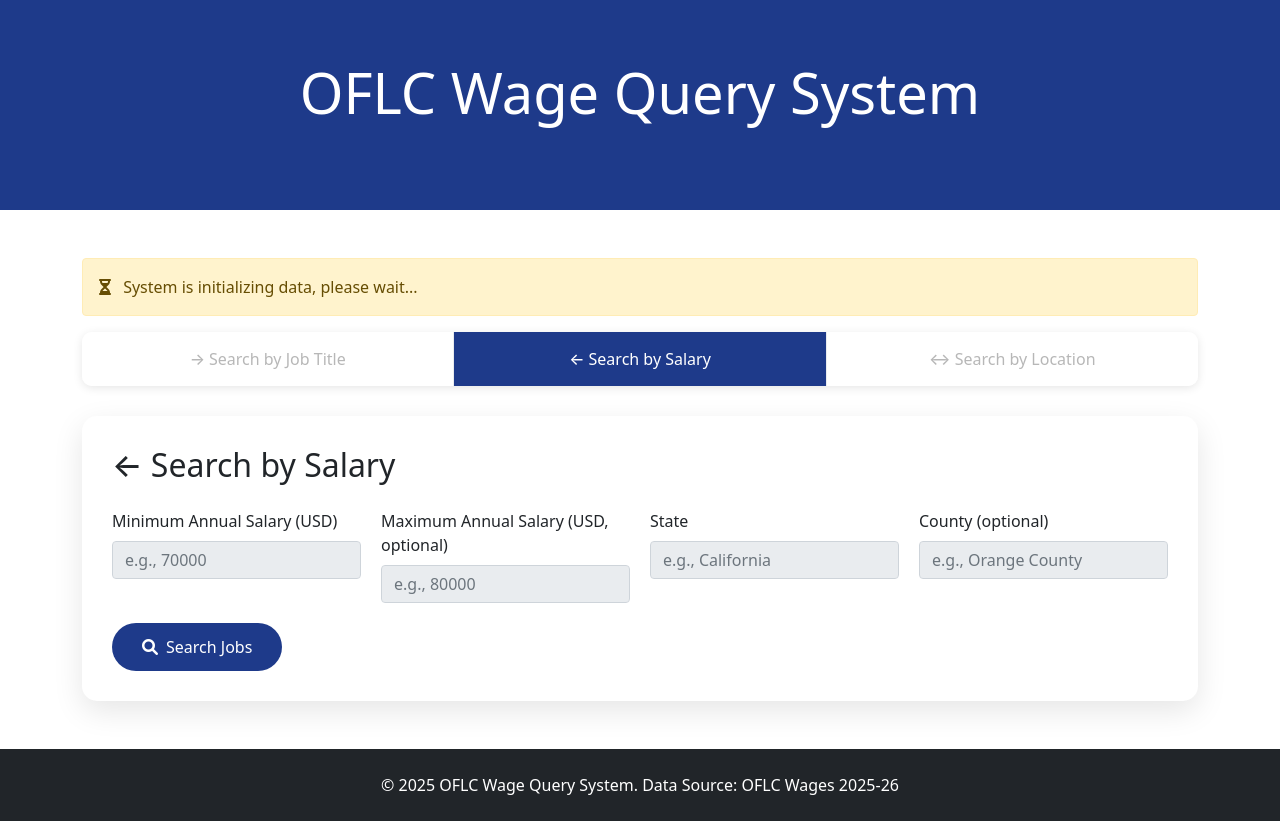
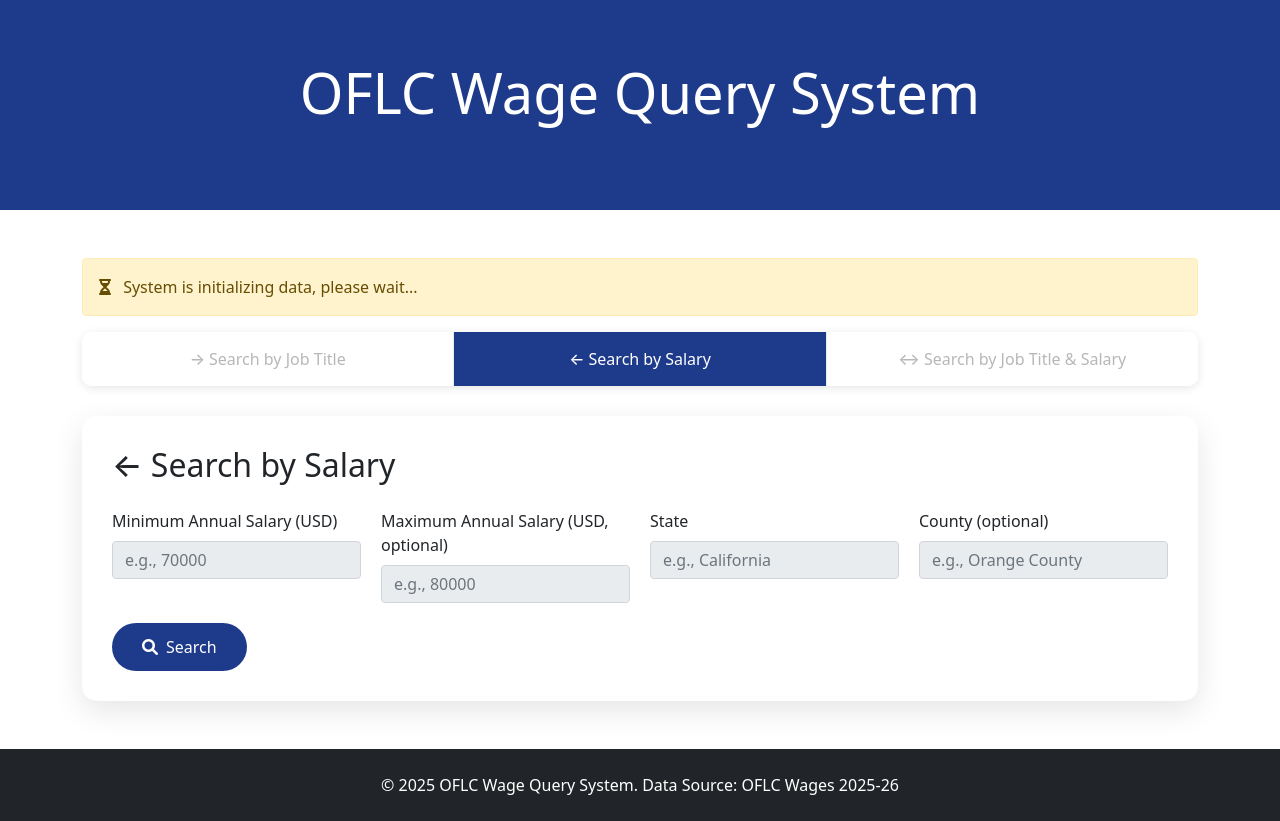
Before and after one commit to charlotteyipr/oflc-wage-query, a Flask app: page / in a window 1280 px wide. Shown: the part 57-878 px from the top of the page. Run offline with Flask 3, Linux system fonts and the light colour scheme; data that the repository does not hold is empty; parts of the project's set-up code (start-up, migrations or seed data) failed here and were passed over.

Commit message:
Update UI: change Search Jobs to Search; change Search by Location to Search by Job Title & Salary

```diff
--- a/Downloads/OFLC_Wages_2025-26_Updated/templates/index.html
+++ b/Downloads/OFLC_Wages_2025-26_Updated/templates/index.html
@@ -203,7 +203,7 @@
                 ← Search by Salary
             </button>
             <button class="tab-button" id="tab-location" onclick="switchTab('location')">
-                ↔ Search by Location
+                ↔ Search by Job Title & Salary
             </button>
         </div>
 
@@ -238,7 +238,7 @@
                     </div>
                 </div>
                 <button type="submit" class="search-button" id="btn-forward-search">
-                    <i class="fas fa-search"></i> Search Jobs
+                    <i class="fas fa-search"></i> Search
                 </button>
             </form>
             <div id="forwardLoading" class="loading text-center mt-3">
@@ -282,7 +282,7 @@
                     </div>
                 </div>
                 <button type="submit" class="search-button" id="btn-reverse-search">
-                    <i class="fas fa-search"></i> Search Jobs
+                    <i class="fas fa-search"></i> Search
                 </button>
             </form>
             <div id="reverseLoading" class="loading text-center mt-3">
@@ -295,7 +295,7 @@
 
         <!-- 地区查询 -->
         <div id="location-tab" class="tab-content">
-            <h2 class="mb-4" id="location-heading">↔ Search by Location</h2>
+            <h2 class="mb-4" id="location-heading">↔ Search by Job Title & Salary</h2>
             <form id="locationSearchForm">
                 <div class="form-row">
                     <div class="form-group">
@@ -330,7 +330,7 @@
                     </div>
                 </div>
                 <button type="submit" class="search-button" id="btn-location-search">
-                    <i class="fas fa-search"></i> Search Locations
+                    <i class="fas fa-search"></i> Search
                 </button>
             </form>
             <div id="locationLoading" class="loading text-center mt-3">
@@ -360,7 +360,7 @@
                 'footer-text': '© 2025 OFLC Wage Query System. Data Source: OFLC Wages 2025-26',
                 'tab-job-title': '→ Search by Job Title',
                 'tab-salary': '← Search by Salary',
-                'tab-location': '↔ Search by Location',
+                'tab-location': '↔ Search by Job Title & Salary',
                 'label-job-title': 'Job Title',
                 'label-state': 'State',
                 'label-county': 'County (optional)',
@@ -369,8 +369,8 @@
                 'label-target-level': 'Target Level',
                 'label-target-salary': 'Target Annual Salary (USD)',
                 'label-state-optional': 'State (optional)',
-                'btn-search-jobs': 'Search Jobs',
-                'btn-search-locations': 'Search Locations',
+                'btn-search-jobs': 'Search',
+                'btn-search-locations': 'Search',
                 'placeholder-job-title': 'e.g., Software Engineer, Marketing Manager',
                 'placeholder-state': 'e.g., California',
                 'placeholder-county': 'e.g., Orange County',
@@ -403,7 +403,7 @@
                 'footer-text': '© 2025 OFLC 薪资查询系统. 数据来源：OFLC Wages 2025-26',
                 'tab-job-title': '→ 根据职位名称查询',
                 'tab-salary': '← 根据薪资查询',
-                'tab-location': '↔ 地区查询',
+                'tab-location': '↔ 根据职位和薪资查询',
                 'label-job-title': '职位名称',
                 'label-state': '州/地区',
                 'label-county': '县/镇 (可选)',
@@ -412,8 +412,8 @@
                 'label-target-level': '目标级别',
                 'label-target-salary': '目标年薪 (美元)',
                 'label-state-optional': '州/地区 (可选)',
-                'btn-search-jobs': '查询职位',
-                'btn-search-locations': '查询地区',
+                'btn-search-jobs': '查询',
+                'btn-search-locations': '查询',
                 'placeholder-job-title': '例如：Software Engineer, Marketing Manager',
                 'placeholder-state': '例如：California',
                 'placeholder-county': '例如：Orange County',
```
